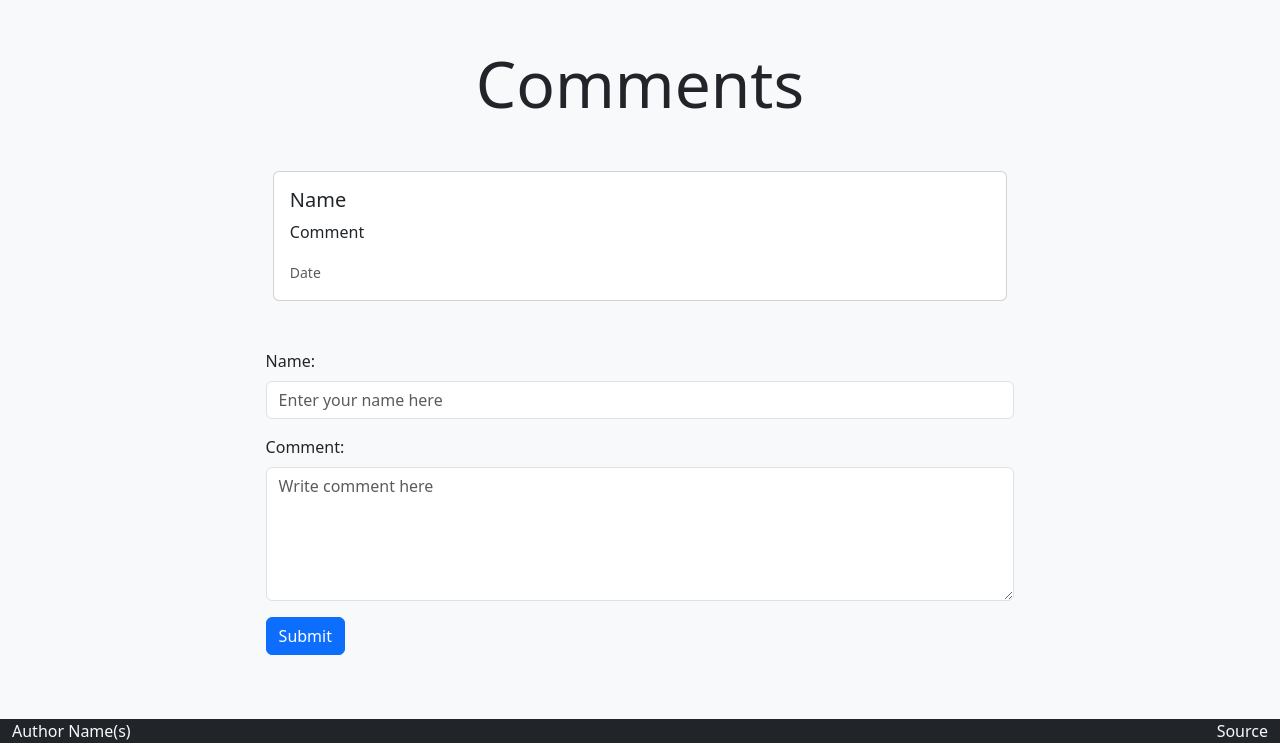
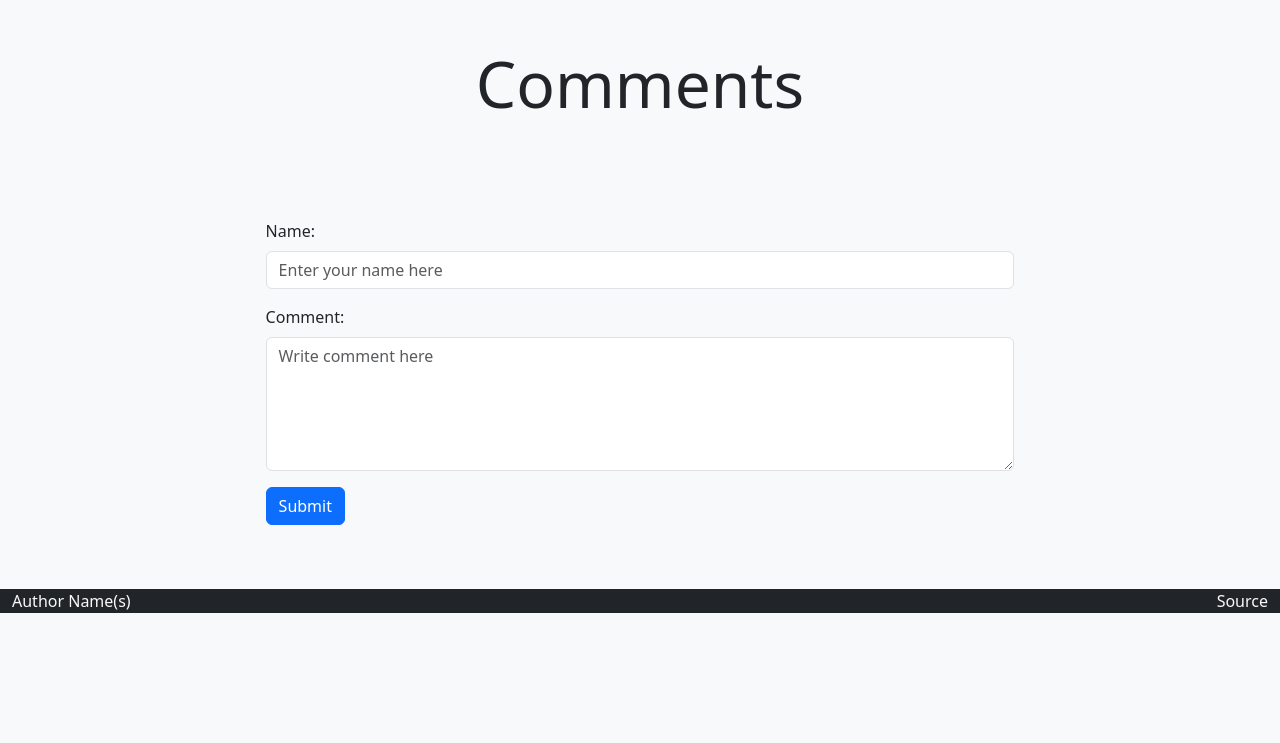
Before and after one commit to heeeedjr/startup, a website: page public/blog.html in a window 1280 px wide. Shown: the part 1075-1818 px from the top of the page. After the commit the page ends 1688 px from the top, so only its background shows below. Drawn offline with nearby package versions, Linux system fonts and the light colour scheme; no server answers.

Commit message:
comments

```diff
--- a/public/blog.html
+++ b/public/blog.html
@@ -110,13 +110,13 @@
             <div class="container-fluid" id="comments">
               <h2 class="display-3 m-4 p-4" style="text-align: center;">Comments</h2>
 
-              <div class="card" style="width: 60%">
+              <!-- <div class="card" style="width: 60%">
                 <div class="card-body">
                   <h5 class="card-title">Name</h5>
                   <p class="card-text">Comment</p>
                   <small class="text-muted">Date</small>
                 </div>
-              </div>
+              </div> -->
             </div>
 
             <form id="addComment" onsubmit="" style="width: 60%;">
```
